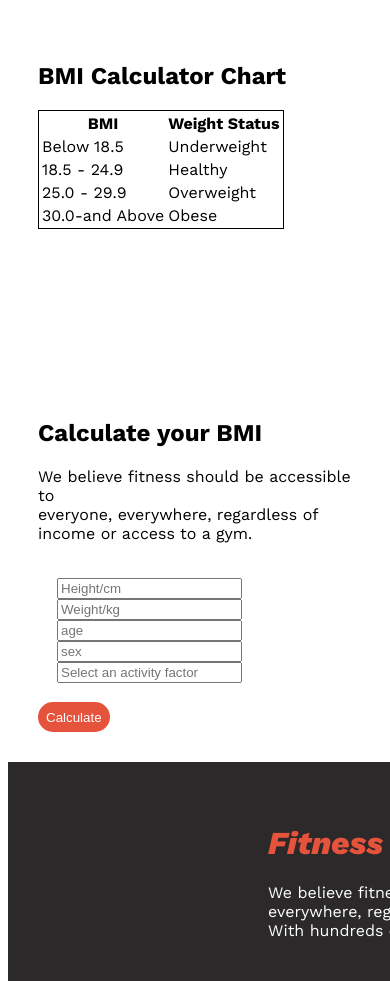
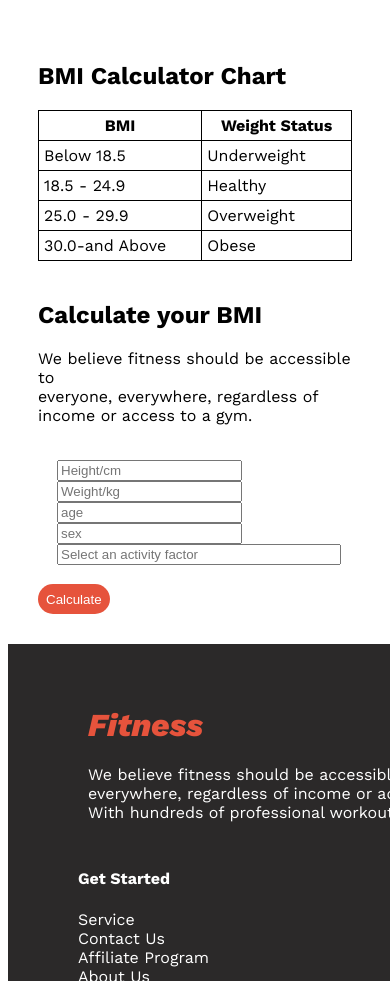
Before and after one commit to juthiosd/assaigment-no-two, a plain HTML site: page index.html in a window 390 px wide. Shown: the part 3540-4521 px from the top of the page. Drawn offline with nearby package versions, Linux system fonts and the light colour scheme.

```diff
--- a/index.html
+++ b/index.html
@@ -77,7 +77,7 @@
                 <img class="card-img" src="images/run.jpg" alt="">
 
             </section>
-            <section class="from">
+            <section class="from ">
                 <div class="from-description">
                     <h1>BMI Calculator</h1>
                     <p>We believe fitness should be accessible to<br> everyone, everywhere, regardless of income or access to a gym.</p>
@@ -119,9 +119,10 @@
                             <input type="text" name="" placeholder="age" id="">
                             <input type="text" name="" placeholder="sex" id="">
                             <br>
-                            <input type="" name="" placeholder="Select an activity factor" id="">
+                            <input id="activitity-factor" type="text" name="" placeholder="Select an activity factor" >
                         </div>
                             <button class="btn-primary">Calculate</button>
+
                         </div>
                 </div>
             </section>
--- a/styles/fitness.css
+++ b/styles/fitness.css
@@ -85,9 +85,6 @@
 
 }
 
-/*extra-button releted kaj*/
-
-
 .extra-btn{
     background-color: rgba(39, 37, 37, 0.54);
     padding: 15px ;
@@ -160,6 +157,8 @@
     border-radius: 18px;
 }
 /*from releted style*/
+
+
 .from-description{
     text-align: center;
 
@@ -169,20 +168,29 @@
     justify-content: center;
     padding: 30px;
 }
-.table-design,.tr,.td,.th{
-
-        border: 1px solid black;
-
+.table-design{
+    border-collapse: collapse;
+    width: 100%;
 }
-.calculator-BMI{
+th,td{
+    border: 1px solid black;
+    padding: 5px;
 
 }
 
+.calculator-BMI{
+    justify-content: start;
+}
 
 .BMI-container{
-
+    gap: 15px;
     border-radius: 8px;
     padding: 19px;
+
+
+}
+#activitity-factor{
+    width: 80%;
 }
 
 /*footer releted desig*/
@@ -200,14 +208,16 @@
 }
 .list-item{
     list-style: none;
-    gap: 100px;
 }
 
 /*mobile responsive*/
 @media screen and (max-width:576px){
-    .navbar,.banner,.habits,.section-container,.from-description,
+    .navbar,.banner,.habits,
+    .section-container,
+    .from-description,
     .from-container,
-    .calculator-BMI{
+    .calculator-BMI,
+    .footer-description{
         flex-direction: column;
 
     }
@@ -223,17 +233,20 @@
         margin-left: 20px;
 
     }
-    .card-description{
-        flex-direction: column;
+    .from-container{
+        gap: 20px;
+    }
+    #activitity-factor{
+        width: 100%;
+    }
 
-    }
-    .from-container{
-        gap: none;
+    .footer-description{
+        gap:10px ;
+        margin-left: 10px;
+        text-align: start;
     }
     .footer-container{
-
-        flex-direction: column;
-        margin-left: 20px;
+        margin-left: 10px;
     }
 }
 /*medium device responsive*/
```
